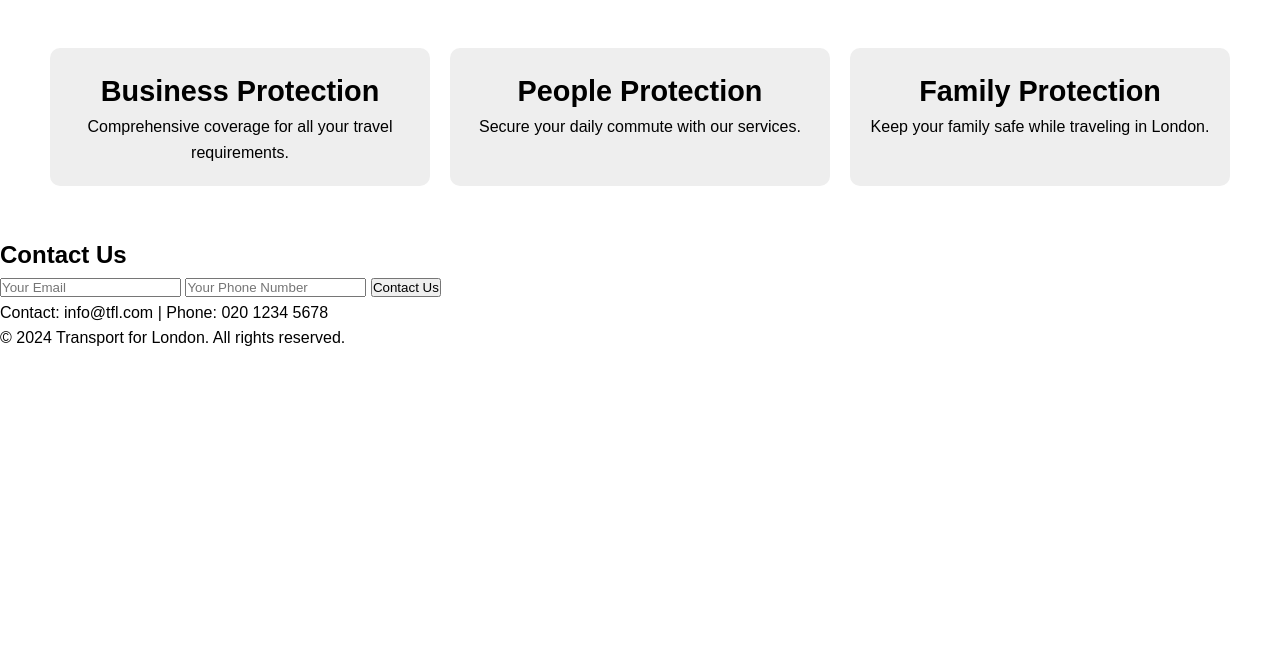
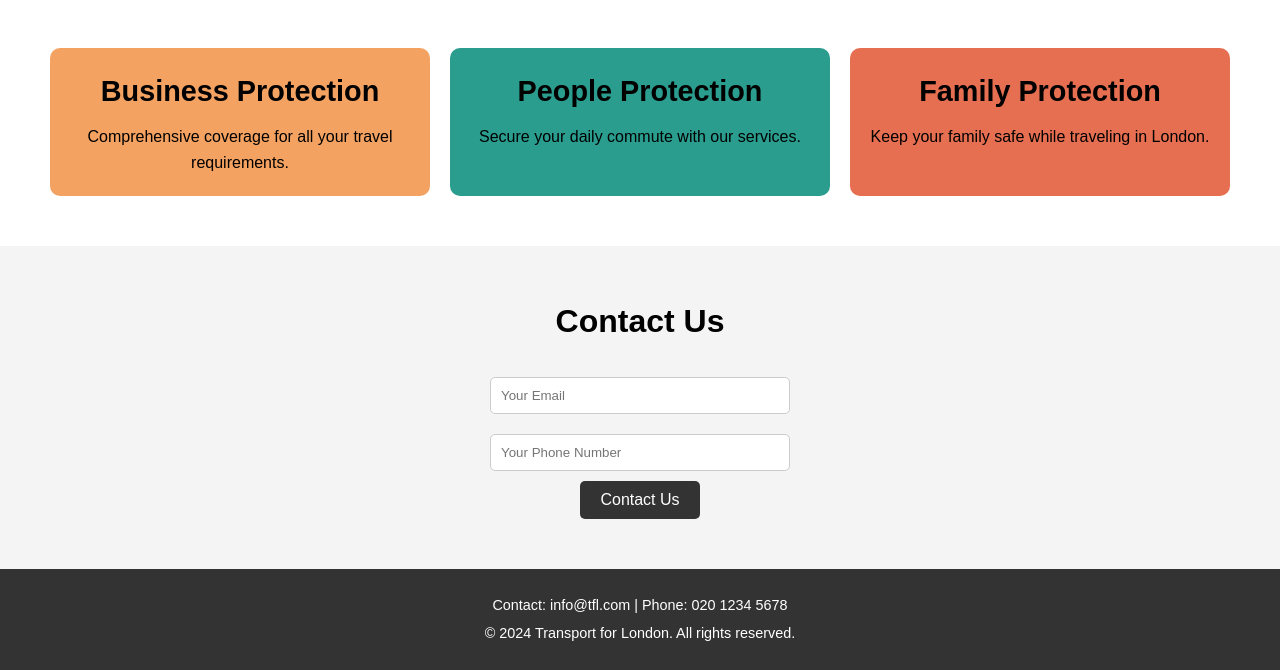
Before and after one commit to WinoWongo2024/Guardian-Response-V2.0, a plain HTML site: page index.html in a window 1280 px wide. Shown: the part 970-1640 px from the top of the page. Before the commit the page ends 1321 px from the top, so only its background shows below. Drawn offline with Linux system fonts and the light colour scheme; a web font is replaced by a local one.

Commit message:
Update styles.css
Fixed the footer and contact area css issues

```diff
--- a/styles.css
+++ b/styles.css
@@ -13,10 +13,10 @@ body {
 /* Scrolling Banner */
 .scrolling-banner {
     background-color: #ffcc00; /* Yellow background */
-    padding: 10px 0; /* Adjust padding to give more room */
+    padding: 10px 0; /* Adjust padding for room */
     overflow: hidden;
     position: relative;
-    height: 50px; /* Set a fixed height to ensure enough space for text */
+    height: 50px; /* Fixed height to prevent text clipping */
     display: flex;
     align-items: center; /* Vertically center the text */
 }
@@ -29,7 +29,7 @@ body {
     will-change: transform;
     animation: scroll-left 10s linear infinite;
     color: #000; /* Black text for contrast */
-    line-height: 1.5rem; /* Ensure line height provides enough spacing */
+    line-height: 1.5rem; /* Ensure text has enough spacing */
 }
 
 @keyframes scroll-left {
@@ -40,6 +40,7 @@ body {
         transform: translateX(-100%);
     }
 }
+
 /* Navigation Bar */
 .navbar {
     display: flex;
@@ -161,3 +162,87 @@ body {
 
 .card h2 {
     font-size: 1.8rem;
+    margin-bottom: 10px;
+}
+
+.card:hover {
+    box-shadow: 0 4px 15px rgba(0, 0, 0, 0.2);
+}
+
+.business {
+    background-color: #f4a261;
+}
+
+.travel {
+    background-color: #2a9d8f;
+}
+
+.family {
+    background-color: #e76f51;
+}
+
+/* Mobile Cards */
+@media (max-width: 768px) {
+    .protection-section {
+        flex-direction: column;
+        align-items: center;
+    }
+
+    .card {
+        width: 80%;
+        margin-bottom: 20px;
+    }
+}
+
+/* Contact Section */
+.contact-section {
+    padding: 50px;
+    background-color: #f4f4f4;
+    text-align: center;
+}
+
+.contact-section h2 {
+    margin-bottom: 20px;
+    font-size: 2rem;
+}
+
+.contact-section form {
+    display: flex;
+    flex-direction: column;
+    align-items: center;
+}
+
+.contact-section form input {
+    padding: 10px;
+    margin: 10px 0;
+    width: 300px;
+    border: 1px solid #ccc;
+    border-radius: 5px;
+}
+
+.contact-section form button {
+    padding: 10px 20px;
+    border: none;
+    background-color: #333;
+    color: white;
+    font-size: 1rem;
+    cursor: pointer;
+    border-radius: 5px;
+}
+
+.contact-section form button:hover {
+    background-color: #555;
+}
+
+/* Footer */
+footer {
+    background-color: #333;
+    color: white;
+    text-align: center;
+    padding: 20px;
+    font-size: 0.9rem;
+}
+
+footer p {
+    margin: 5px 0;
+}
```
